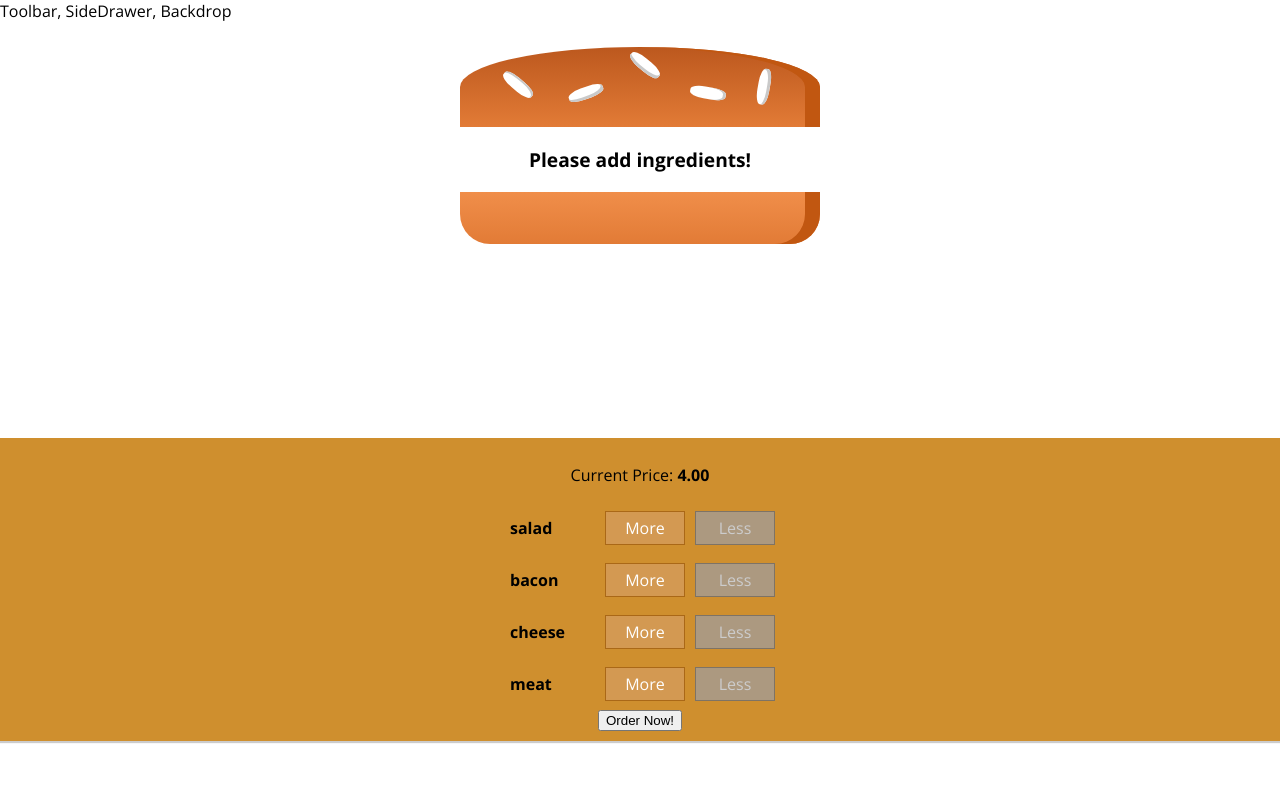
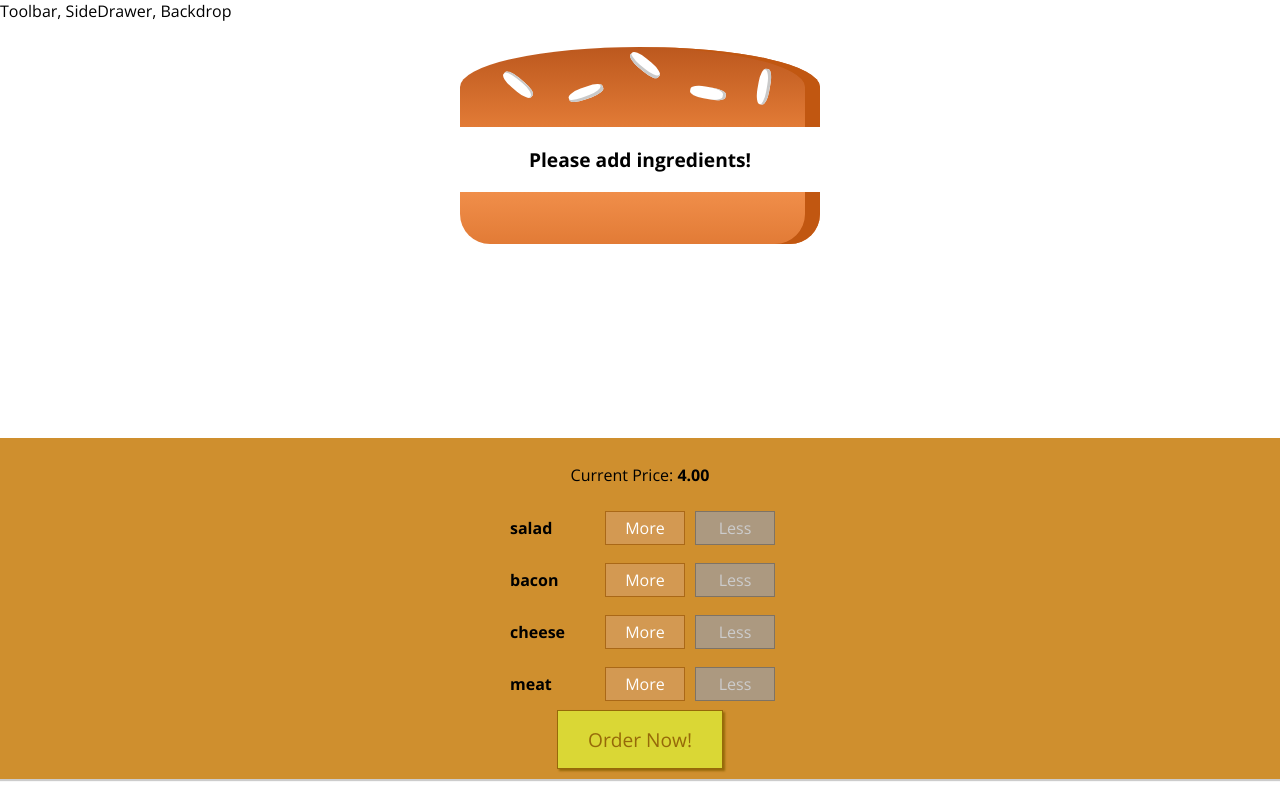
Before and after one commit to Jason-Carrillo/React-Burger, a React app: page / in a window 1280 px wide. Built offline with nearby package versions, Linux system fonts and the light colour scheme.

Commit message:
added OrderButton class to button

```diff
--- a/src/Components/Burger/BuildControls/BuildControls.js
+++ b/src/Components/Burger/BuildControls/BuildControls.js
@@ -24,7 +24,7 @@ const buildControls = (props) => (
 
         ))}
 
-        <button>Order Now!</button>
+        <button className={classes.OrderButton}>Order Now!</button>
     </div>
 )
 
```
